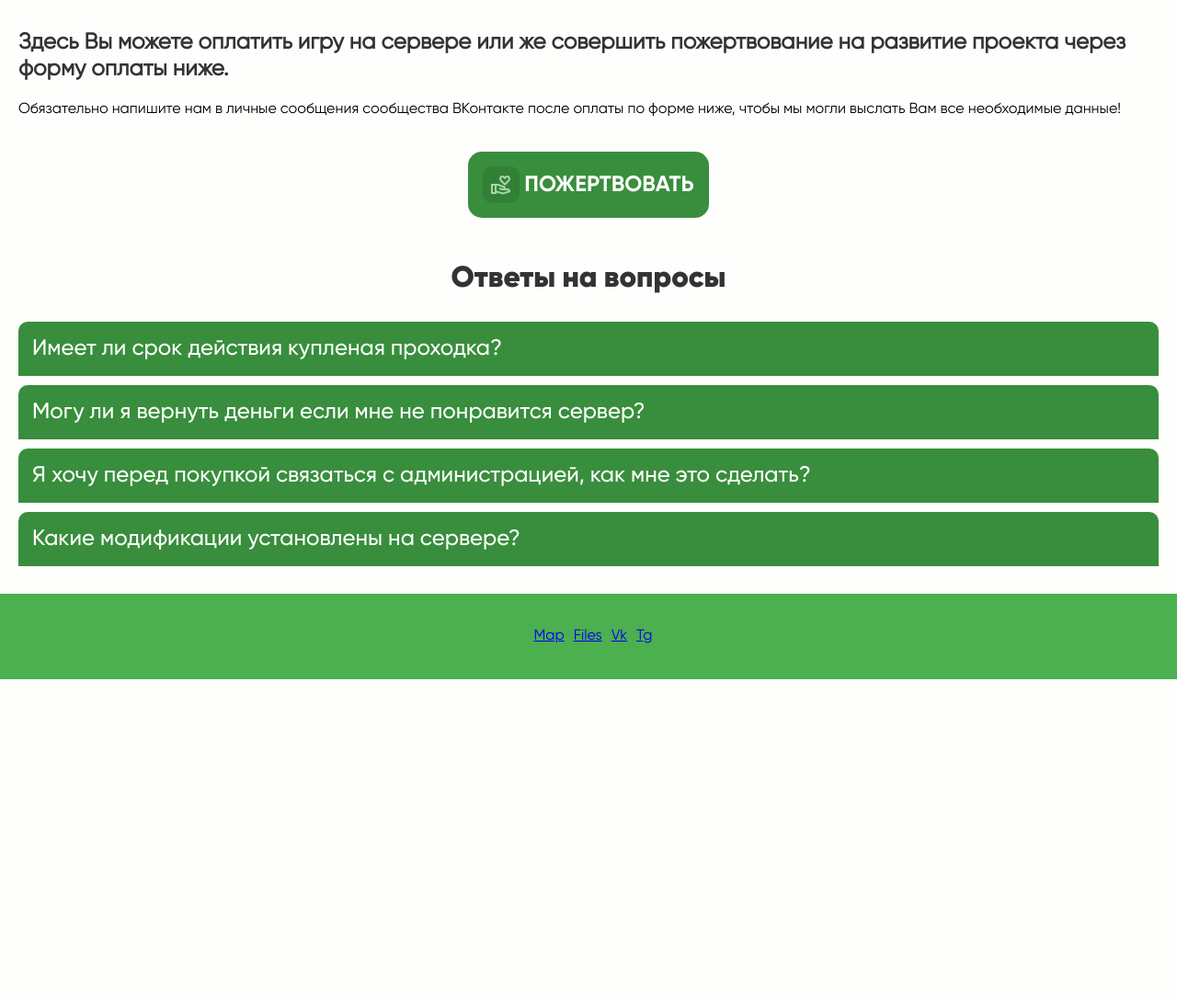
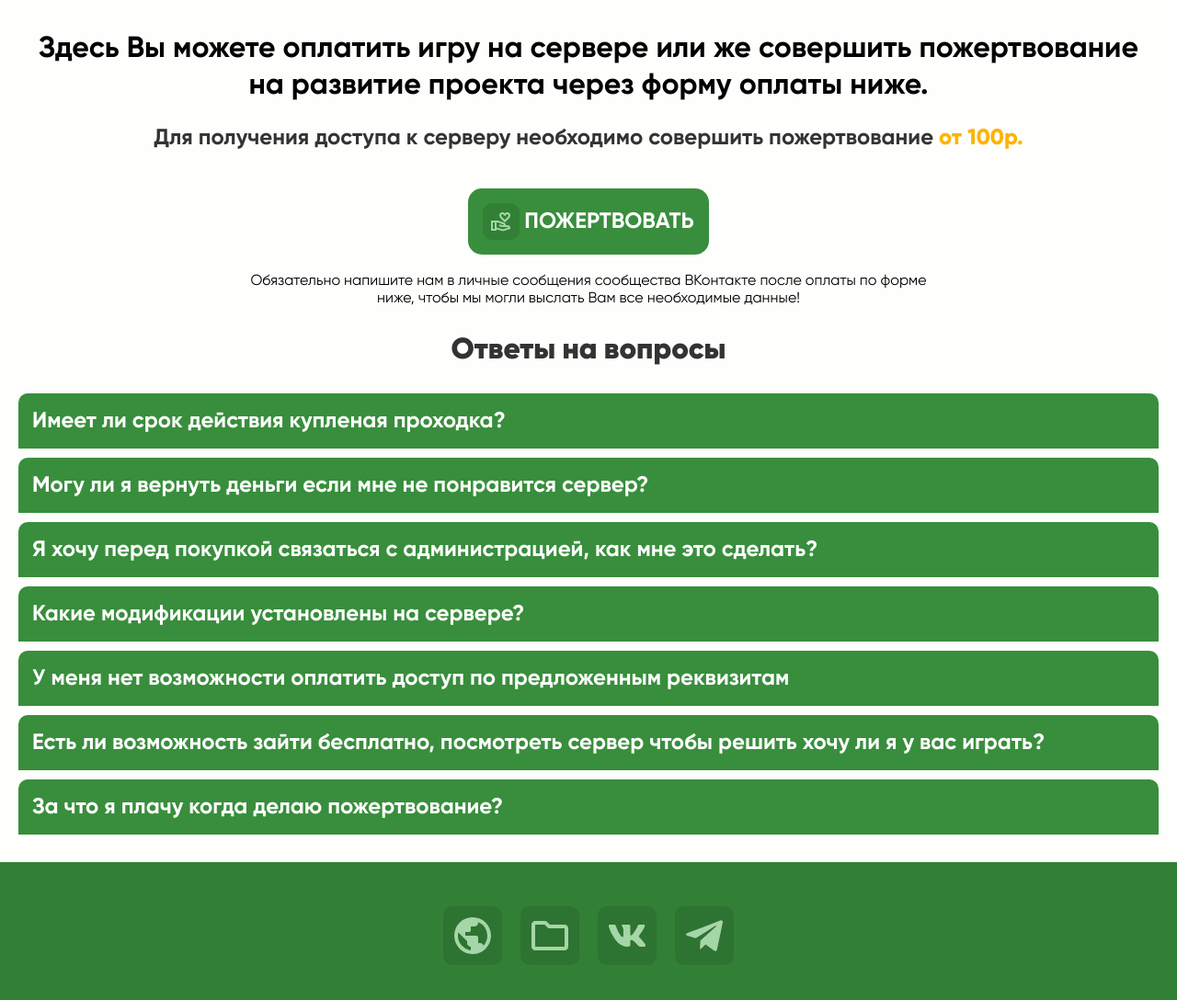
Before and after one commit to anazhaba/tdld, an Astro site: page /buy in a window 1280 px wide. Shown: the part 80-1168 px from the top of the page at 92% size. Before the commit the page ends 819 px from the top, so only its background shows below. Built offline with nearby package versions, Linux system fonts and the light colour scheme; Astro itself is replaced by a stand-in of ours.

Commit message:
footer, buy page, header
footer links+icons, header hide ::selection for text and links, edit buy page: new acrticles and faq items

```diff
--- a/src/components/Footer.astro
+++ b/src/components/Footer.astro
@@ -2,19 +2,24 @@
   <div class="footer-menu-block">
     <ul class="footer-menu">
       <li class="footer-menu-element">
-        <a href="#" class="footer-menu-link"></a>
+        <a href="https://map.toadland.ru" class="footer-menu-link"
+          ><img class="footer-link-icon" src="/icons/map.svg" alt="" /></a
+        >
       </li>
       <li class="footer-menu-element">
-        <a href="#" class="footer-menu-link">Map</a>
+        <a href="/mods" class="footer-menu-link"
+          ><img class="footer-link-icon" src="/icons/files.svg" alt="" /></a
+        >
       </li>
       <li class="footer-menu-element">
-        <a href="#" class="footer-menu-link">Files</a>
+        <a href="#" class="footer-menu-link"
+          ><img class="footer-link-icon" src="/icons/vk.svg" alt="" /></a
+        >
       </li>
       <li class="footer-menu-element">
-        <a href="#" class="footer-menu-link">Vk</a>
-      </li>
-      <li class="footer-menu-element">
-        <a href="#" class="footer-menu-link">Tg</a>
+        <a href="#" class="footer-menu-link"
+          ><img class="footer-link-icon" src="/icons/tg.svg" alt="" /></a
+        >
       </li>
     </ul>
   </div>
@@ -22,26 +27,33 @@
 
 <style>
   .main--footer {
-    padding: 1rem;
+    padding: 2rem;
     grid-area: footer;
-    background-color: #4caf50;
+    background-color: var(--color-green-400);
     color: white;
     text-align: center;
   }
   .footer-menu-block {
     display: flex;
-
     justify-content: center;
   }
   .footer-menu {
+    justify-content: center;
     list-style: none;
+    gap: 20px;
     color: white;
     padding: 0;
     display: flex;
     flex-direction: row;
+    align-items: center;
     flex-wrap: wrap;
   }
-  .footer-menu-element {
-    padding: 5px;
+  .footer-link-icon {
+    background-color: var(--color-green-500);
+    padding: 0.5rem;
+    border-radius: 10px;
+    width: 48px;
+    height: 48px;
+    fill: var(--color-green-100);
   }
 </style>
--- a/src/components/Header.astro
+++ b/src/components/Header.astro
@@ -109,6 +109,12 @@ const { title, subtitle, icon } = Astro.props;
   </div>
 </div>
 <style>
+  .header-title::selection,
+  .header-title-link-back::selection,
+  .page-icon::selection,
+  .unique-menu-links > a > span::selection {
+    background: initial;
+  }
   .main--header {
     grid-area: header;
     background-color: var(--color-green-400);
@@ -402,6 +408,7 @@ const { title, subtitle, icon } = Astro.props;
   }
 
   .unique-menu-overlay.closing {
+    background-color: var(--color-bg);
     opacity: 0;
     visibility: hidden;
     transition: opacity 0.2s ease-in-out;
--- a/src/layouts/Layout.astro
+++ b/src/layouts/Layout.astro
@@ -47,6 +47,13 @@ const { title, description, subtitle, icon }: Props = Astro.props;
       @font-face {
         font-family: "Gilroy";
         src: url("/fonts/Gilroy-Regular.woff") format("woff");
+        font-weight: normal;
+        font-style: normal;
+        font-display: swap;
+      }
+      @font-face {
+        font-family: "Gilroy-exbold";
+        src: url("/fonts/Gilroy-Extrabold.woff") format("woff");
         font-weight: normal;
         font-style: normal;
         font-display: swap;
--- a/src/pages/buy.astro
+++ b/src/pages/buy.astro
@@ -9,14 +9,15 @@ const pageIcon = "/icons/buy.svg";
 
 <Layout title={title} {subtitle} icon={pageIcon} description={description}>
   <div class="buy-wrapper">
-    <h2 class="buy-heading">
+    <h1 class="buy-heading">
       Здесь Вы можете оплатить игру на сервере или же совершить пожертвование на
       развитие проекта через форму оплаты ниже.
+    </h1>
+    <h2 class="buy-subheading">
+      Для получения доступа к серверу необходимо совершить пожертвование <span
+        >от 100р.</span
+      >
     </h2>
-    <p class="buy-text">
-      Обязательно напишите нам в личные сообщения сообщества ВКонтакте после
-      оплаты по форме ниже, чтобы мы могли выслать Вам все необходимые данные!
-    </p>
     <div class="donate-container">
       <section class="donate-section">
         <button class="donate-button"
@@ -30,10 +31,15 @@ const pageIcon = "/icons/buy.svg";
           >Пожертвовать</button
         >
       </section>
+      <p class="buy-text">
+        Обязательно напишите нам в личные сообщения сообщества ВКонтакте после
+        оплаты по форме ниже, чтобы мы могли выслать Вам все необходимые данные!
+      </p>
     </div>
     <!-- Модальное окно -->
     <div id="donate-modal" class="modal-background">
       <div class="modal-content">
+        <h2 class="modal-title">Выберите подходящий вариант.</h2>
         <span class="close-button">&times;</span>
         <ul class="modal-options">
           <li class="modal-option yoomoney-container">
@@ -111,6 +117,39 @@ const pageIcon = "/icons/buy.svg";
           <p>Со списком модификаций вы можете ознакомиться по ССЫЛКА</p>
         </div>
       </div>
+      <div class="faq-item">
+        <button class="faq-title"
+          >У меня нет возможности оплатить доступ по предложенным реквизитам</button
+        >
+        <div class="faq-content">
+          <p>Вы можете написать . чтобы получить больше вариантов</p>
+        </div>
+      </div>
+      <div class="faq-item">
+        <button class="faq-title"
+          >Есть ли возможность зайти бесплатно, посмотреть сервер чтобы решить
+          хочу ли я у вас играть?</button
+        >
+        <div class="faq-content">
+          <p>
+            Мы можем рассмотреть такой вариант в индивидуальном порядке.
+            Напишите:
+          </p>
+        </div>
+      </div>
+      <div class="faq-item">
+        <button class="faq-title"
+          >За что я плачу когда делаю пожертвование?</button
+        >
+        <div class="faq-content">
+          <p>
+            Все средства идут на частичную компенсацию личных затрат за хостинг.
+            Мы некоммерческий проект, у нас нет никаких донатных привелегий.
+            Наша команда содержит сервер из личных средств. Подробнее о нас вы
+            можете прочитать на одноименной странице:
+          </p>
+        </div>
+      </div>
     </section>
   </div>
 </Layout>
@@ -120,7 +159,23 @@ const pageIcon = "/icons/buy.svg";
     max-width: 1440px;
     margin: 0 auto;
   }
-
+  .buy-heading {
+    font-family: gilroy-bold;
+    text-align: center;
+  }
+  .buy-subheading {
+    font-family: gilroy-bold;
+    text-align: center;
+  }
+  .buy-subheading span {
+    font-family: gilroy-exbold;
+    color: var(--color-accent);
+  }
+  .buy-text {
+    text-align: center;
+    max-width: 768px;
+    margin: 0 auto;
+  }
   .buy-intro,
   .buy-features,
   .buy-purchase {
@@ -154,15 +209,16 @@ const pageIcon = "/icons/buy.svg";
     text-align: left;
     cursor: pointer;
     font-size: 1.5rem;
-    font-family: gilroy-medium;
+    font-family: gilroy-bold;
   }
 
   .faq-content {
     display: none;
     padding: 10px;
-    background-color: var(--color-green-100);
+    background-color: var(--color-white);
     font-family: gilroy-medium;
-    font-size: 1.5rem;
+    font-size: 1.2rem;
+    border-radius: 0 0 10px 10px;
   }
   .faq-content > p {
     margin: 10px;
@@ -170,11 +226,14 @@ const pageIcon = "/icons/buy.svg";
   .donate-container {
     display: flex;
     justify-content: center;
+    flex-direction: column;
   }
   .donate-section {
+    display: flex;
     padding: 20px;
     border-radius: 14px;
     position: relative;
+    justify-content: center;
   }
 
   .donate-button {
@@ -218,6 +277,10 @@ const pageIcon = "/icons/buy.svg";
       opacity 0.3s ease,
       visibility 0.3s ease;
     z-index: 1000;
+  }
+  .modal-title {
+    font-size: 2rem;
+    font-family: gilroy-bold;
   }
   .modal-content-icon {
     fill: #fff;
@@ -334,7 +397,7 @@ const pageIcon = "/icons/buy.svg";
   }
 </style>
 <script>
-  document.addEventListener("DOMContentLoaded", function () {
+  document.addEventListener("astro:page-load", function () {
     const faqTitles = document.querySelectorAll(".faq-title");
 
     faqTitles.forEach((title) => {
@@ -358,8 +421,8 @@ const pageIcon = "/icons/buy.svg";
     });
   });
 </script>
-<script data-astro-rerun>
-  document.addEventListener("DOMContentLoaded", function () {
+<script is:inline data-astro-rerun>
+  document.addEventListener("astro:page-load", function () {
     const donateButton = document.querySelector(".donate-button");
     const modal = document.getElementById("donate-modal");
     const closeButton = document.querySelector(".close-button");
```
Also changed, not shown: public/assets/images/Bedrok.png (added), public/assets/images/Bedrok.webp (added), public/icons/tg.svg (added), public/icons/vk.svg (added).
